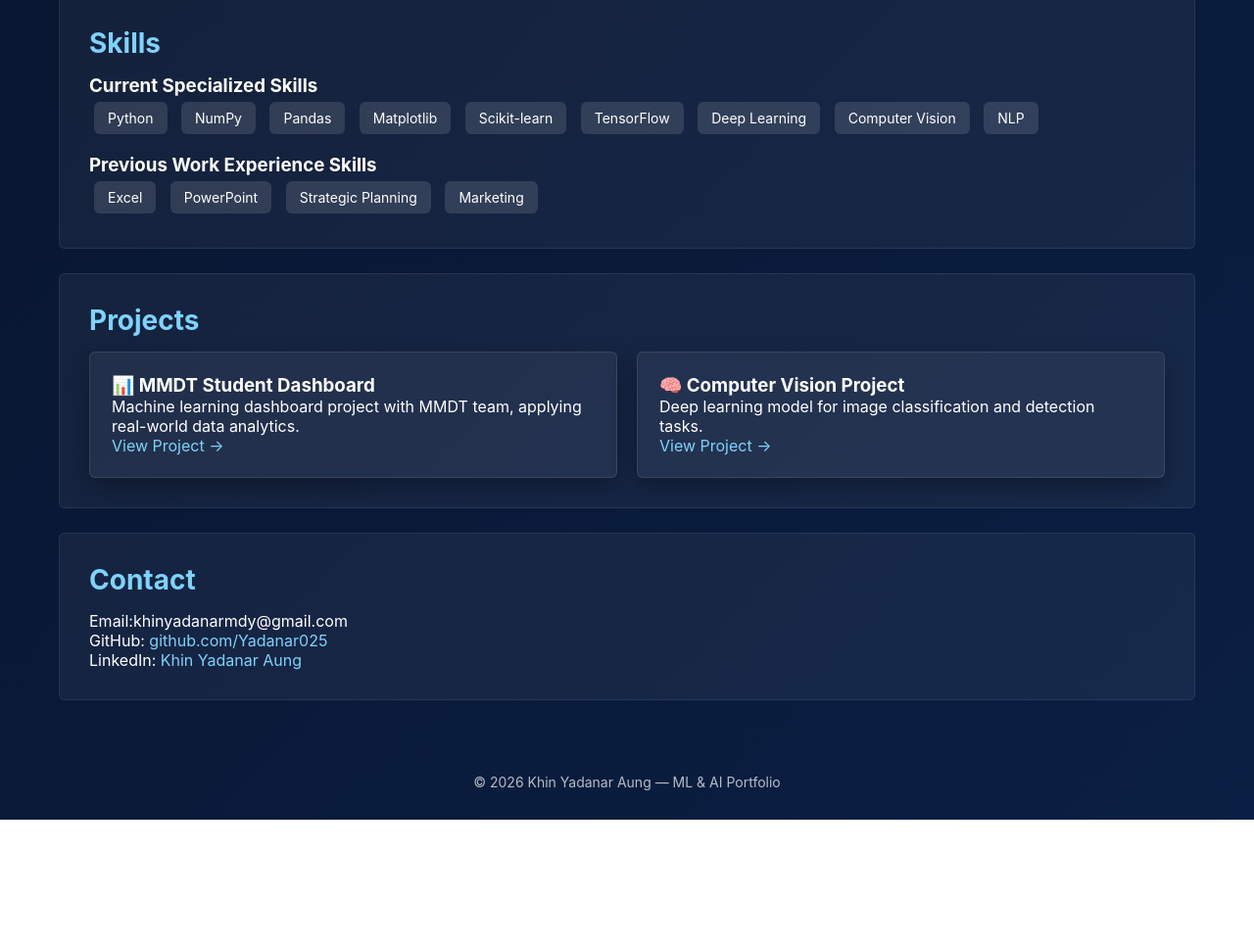
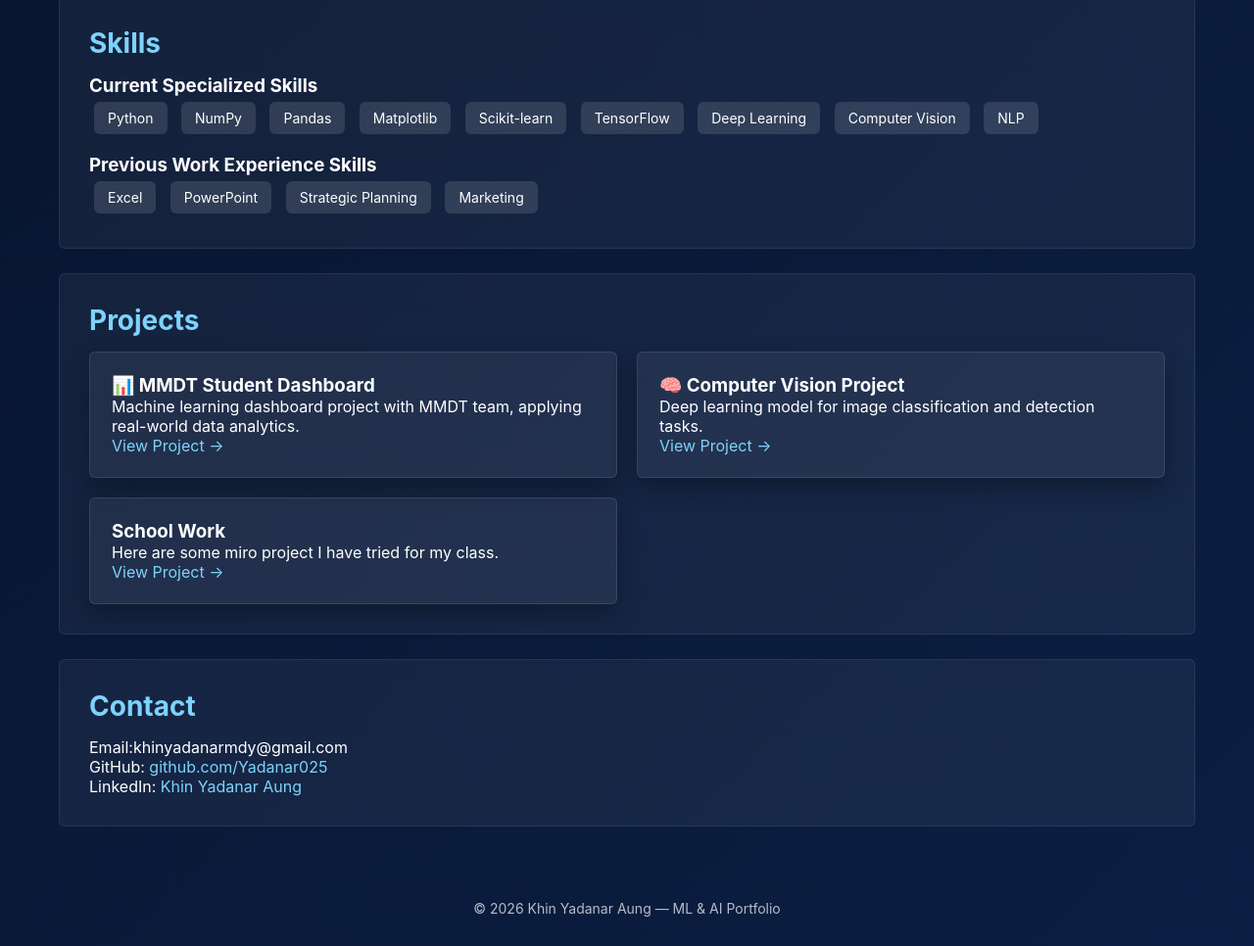
Before and after one commit to Yadanar025/Yadanar025.github.io, a plain HTML site: page index.html in a window 1280 px wide. Shown: the part 594-1560 px from the top of the page at 98% size. Before the commit the page ends 1431 px from the top, so only its background shows below. Drawn offline with Linux system fonts and the light colour scheme.

Commit message:
Update index.html

```diff
--- a/index.html
+++ b/index.html
@@ -195,6 +195,16 @@
           <a href="https://github.com/Yadanar025/My_Project/tree/main/NEU-DET%20Dataset%20Prediction" target="_blank">View Project →</a>
         </p>
       </div>
+
+      <div class="project">
+        <h3> School Work</h3>
+        <p>
+          Here are some miro project I have tried for my class.
+        </p>
+        <p>
+          <a href="https://github.com/Yadanar025/My_Project/tree/main/School%20Projects" target="_blank">View Project →</a>
+        </p>
+      </div>
      </div>
   </div>
   <div class="card">
```
